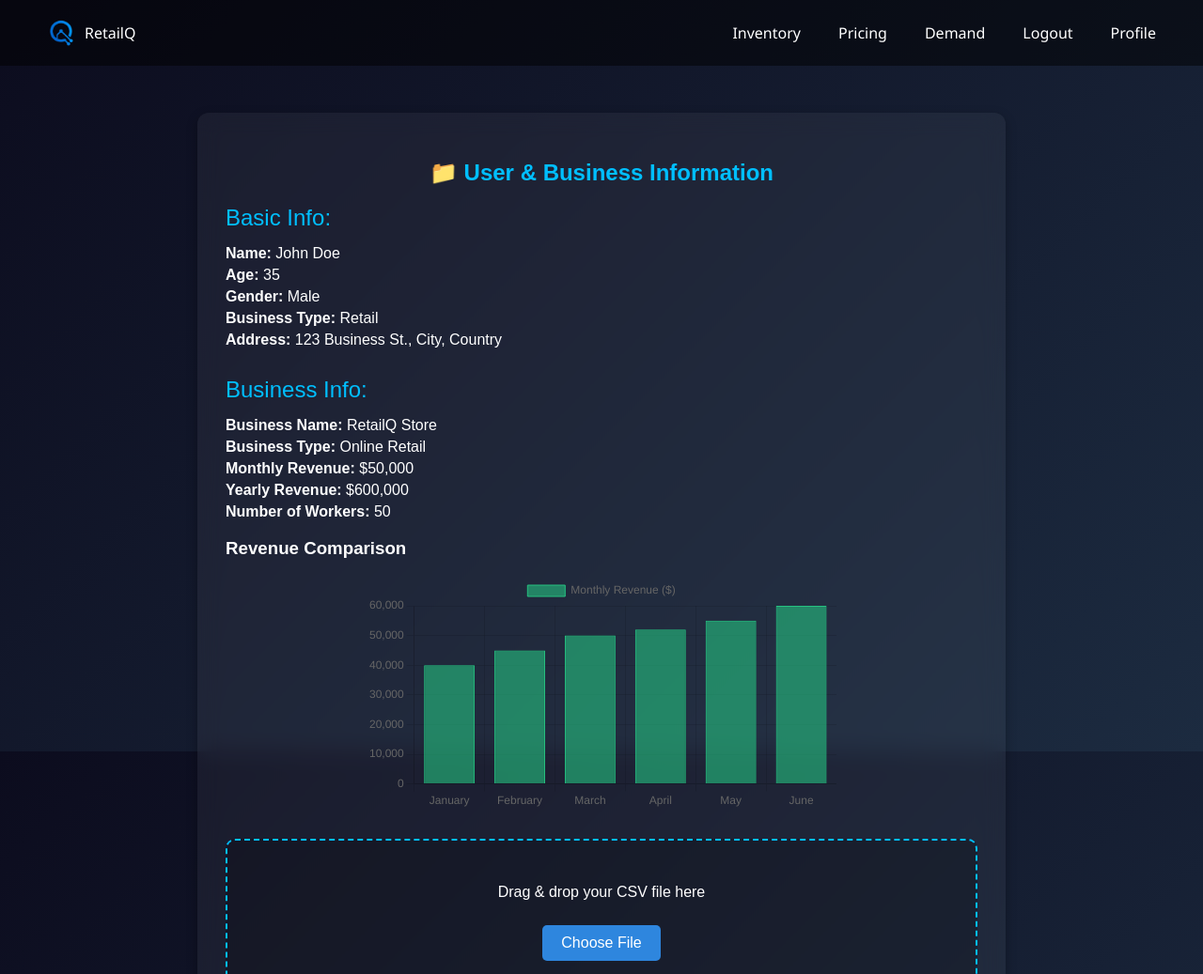
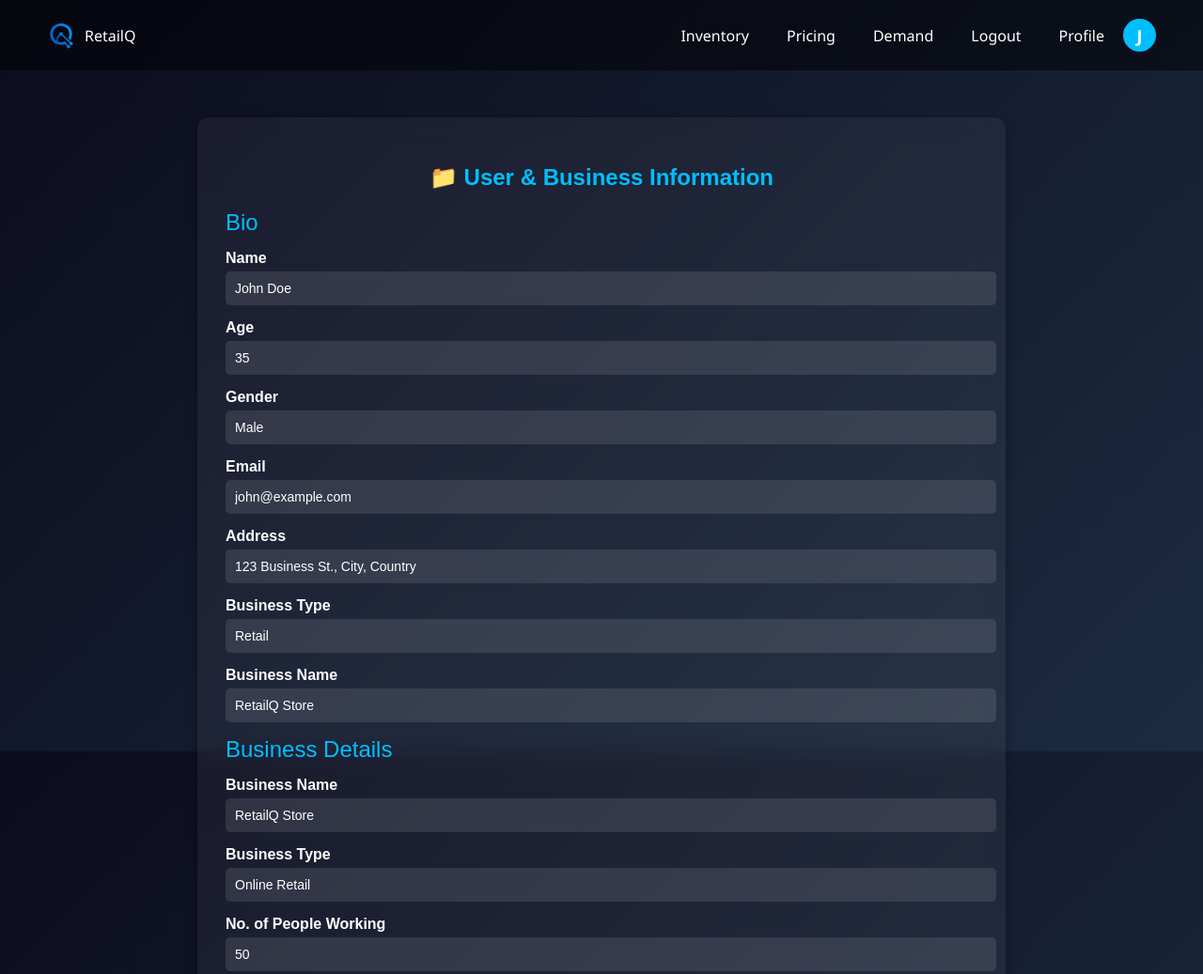
Before and after one commit to HemanthKumarMusirana/RetailQ, a plain HTML site: page profile.html in a window 1280 px wide. Shown: the top 1037 px of the page at 94% size. Drawn offline with nearby package versions, Linux system fonts and the light colour scheme.

Commit message:
Update profile.html

```diff
--- a/profile.html
+++ b/profile.html
@@ -38,6 +38,7 @@
     .navbar .links {
       display: flex;
       gap: 20px;
+      align-items: center;
     }
 
     .navbar .links a {
@@ -50,6 +51,19 @@
 
     .navbar .links a:hover {
       color: #00bfff;
+    }
+
+    .profile-icon {
+      width: 35px;
+      height: 35px;
+      border-radius: 50%;
+      background-color: #00bfff;
+      display: flex;
+      align-items: center;
+      justify-content: center;
+      font-weight: bold;
+      color: #fff;
+      font-size: 18px;
     }
 
     .container {
@@ -75,20 +89,31 @@
       text-align: left;
     }
 
-    .user-info, .business-info {
-      margin-bottom: 30px;
+    .form-field {
+      margin-bottom: 15px;
       text-align: left;
     }
 
-    .user-info p, .business-info p {
-      margin: 5px 0;
+    .form-field label {
+      display: block;
+      font-weight: bold;
+      margin-bottom: 5px;
     }
 
-    .user-info .label, .business-info .label {
-      font-weight: bold;
+    .form-field input {
+      width: 100%;
+      padding: 10px;
+      border: none;
+      border-radius: 5px;
+      background: rgba(255,255,255,0.1);
+      color: white;
+      font-size: 14px;
     }
 
-    /* Graph */
+    input[readonly] {
+      pointer-events: none;
+    }
+
     canvas {
       width: 100%;
       max-width: 500px;
@@ -157,35 +182,34 @@
       <a href="demand.html">Demand</a>
       <a href="index.html">Logout</a>
       <a href="profile.html">Profile</a>
+      <div class="profile-icon">J</div>
     </div>
   </div>
 
   <div class="container">
     <h2>📁 User & Business Information</h2>
 
-    <!-- Personal Info Section -->
-    <div class="user-info">
-      <div class="section-title">Basic Info:</div>
-      <p><span class="label">Name:</span> John Doe</p>
-      <p><span class="label">Age:</span> 35</p>
-      <p><span class="label">Gender:</span> Male</p>
-      <p><span class="label">Business Type:</span> Retail</p>
-      <p><span class="label">Address:</span> 123 Business St., City, Country</p>
-    </div>
+    <!-- Bio Section -->
+    <div class="section-title">Bio</div>
+    <div class="form-field"><label>Name</label><input type="text" value="John Doe" readonly></div>
+    <div class="form-field"><label>Age</label><input type="text" value="35" readonly></div>
+    <div class="form-field"><label>Gender</label><input type="text" value="Male" readonly></div>
+    <div class="form-field"><label>Email</label><input type="text" value="john@example.com" readonly></div>
+    <div class="form-field"><label>Address</label><input type="text" value="123 Business St., City, Country" readonly></div>
+    <div class="form-field"><label>Business Type</label><input type="text" value="Retail" readonly></div>
+    <div class="form-field"><label>Business Name</label><input type="text" value="RetailQ Store" readonly></div>
 
     <!-- Business Info Section -->
-    <div class="business-info">
-      <div class="section-title">Business Info:</div>
-      <p><span class="label">Business Name:</span> RetailQ Store</p>
-      <p><span class="label">Business Type:</span> Online Retail</p>
-      <p><span class="label">Monthly Revenue:</span> $50,000</p>
-      <p><span class="label">Yearly Revenue:</span> $600,000</p>
-      <p><span class="label">Number of Workers:</span> 50</p>
+    <div class="section-title">Business Details</div>
+    <div class="form-field"><label>Business Name</label><input type="text" value="RetailQ Store" readonly></div>
+    <div class="form-field"><label>Business Type</label><input type="text" value="Online Retail" readonly></div>
+    <div class="form-field"><label>No. of People Working</label><input type="text" value="50" readonly></div>
+    <div class="form-field"><label>Monthly Revenue</label><input type="text" value="$50,000" readonly></div>
+    <div class="form-field"><label>Monthly Expenditure</label><input type="text" value="$40,000" readonly></div>
+    <div class="form-field"><label>Monthly Profit/Loss</label><input type="text" value="$10,000 (Profit)" readonly></div>
 
-      <!-- Graph for Monthly & Yearly Revenue -->
-      <h3>Revenue Comparison</h3>
-      <canvas id="revenueGraph"></canvas>
-    </div>
+    <h3>Revenue Comparison</h3>
+    <canvas id="revenueGraph"></canvas>
 
     <!-- File Upload Section -->
     <div class="upload-area" id="upload-area">
@@ -228,13 +252,11 @@
         return;
       }
 
-      // Simulated upload – replace with actual API request later
       setTimeout(() => {
         successMsg.style.display = "block";
       }, 500);
     }
 
-    // Monthly & Yearly Revenue Graph
     const ctx = document.getElementById('revenueGraph').getContext('2d');
     const revenueChart = new Chart(ctx, {
       type: 'bar',
```
